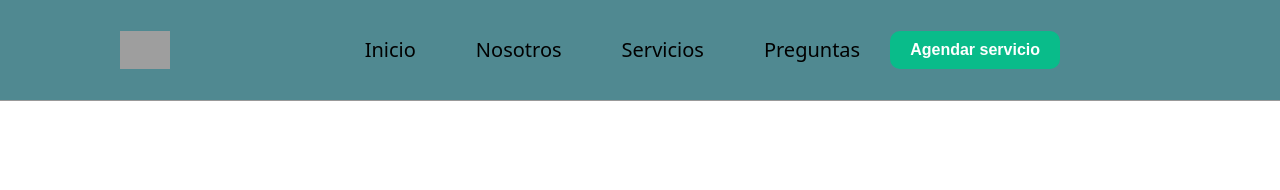
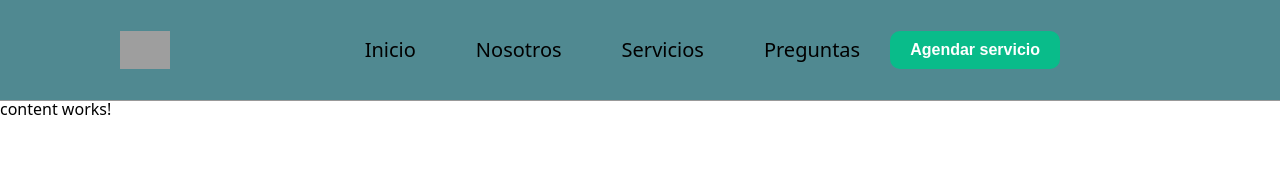
Before and after one commit to kevvj/CarWash, an Angular app: page / in a window 1280 px wide. Shown: the top 190 px of the page. Built offline with nearby package versions, Linux system fonts and the light colour scheme; grey boxes are pictures that could not be loaded.

Commit message:
newComponent:create

```diff
--- a/src/app/app.component.html
+++ b/src/app/app.component.html
@@ -1 +1,2 @@
 <app-header></app-header>
+<app-content></app-content>
--- a/src/app/app.component.ts
+++ b/src/app/app.component.ts
@@ -1,11 +1,12 @@
 import { Component } from '@angular/core';
 import { RouterOutlet } from '@angular/router';
 import { HeaderComponent } from "./header/header.component";
+import { ContentComponent } from "./content/content.component";
 
 @Component({
   selector: 'app-root',
   standalone: true,
-  imports: [RouterOutlet, HeaderComponent],
+  imports: [RouterOutlet, HeaderComponent, ContentComponent],
   templateUrl: './app.component.html',
   styleUrl: './app.component.css'
 })
--- /dev/null
+++ b/src/app/content/content.component.html
@@ -0,0 +1 @@
+<p>content works!</p>
```
Also changed, not shown: src/app/content/content.component.ts (added, +12 -0 lines), src/app/content/content.component.css (added), 1 other file (tests, documents, lock files or other folders).
